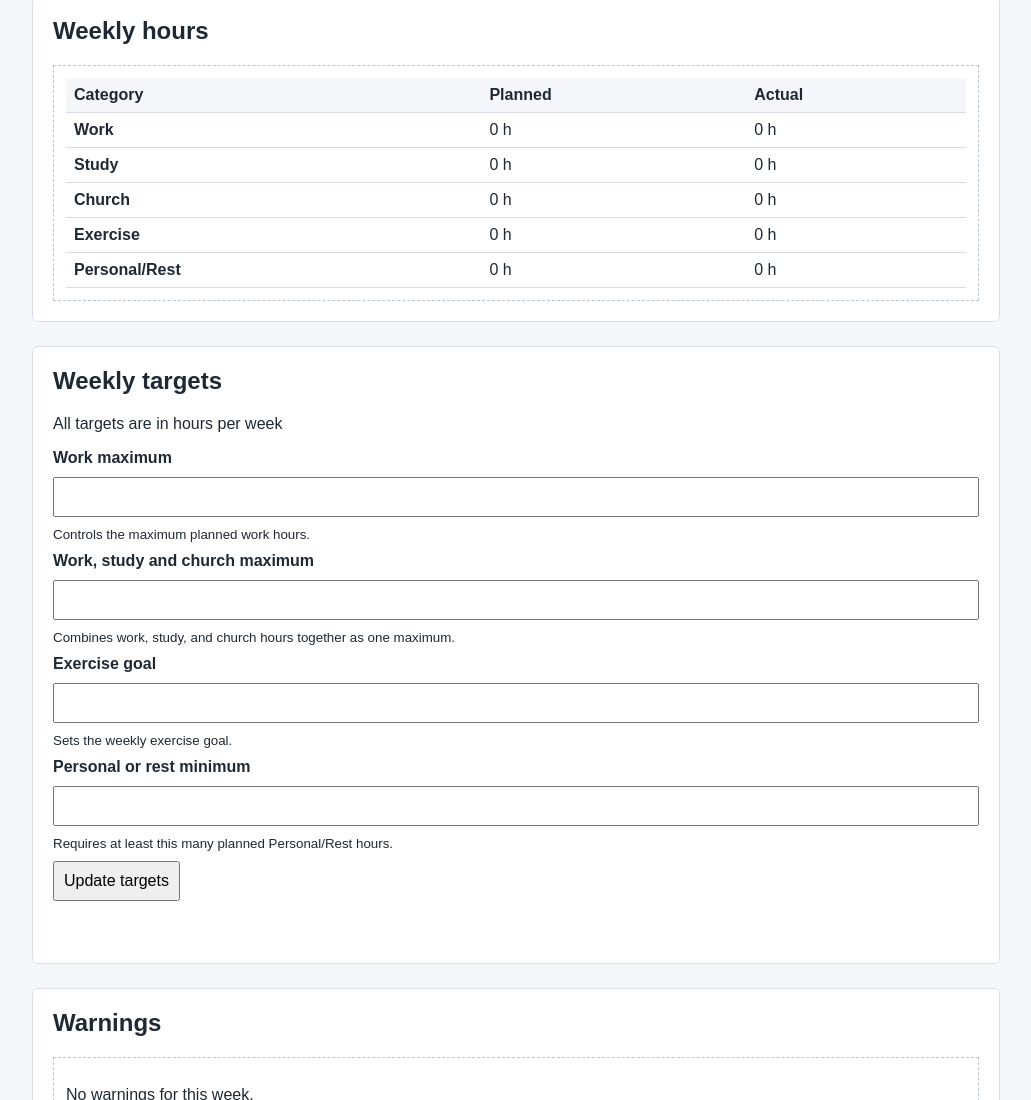
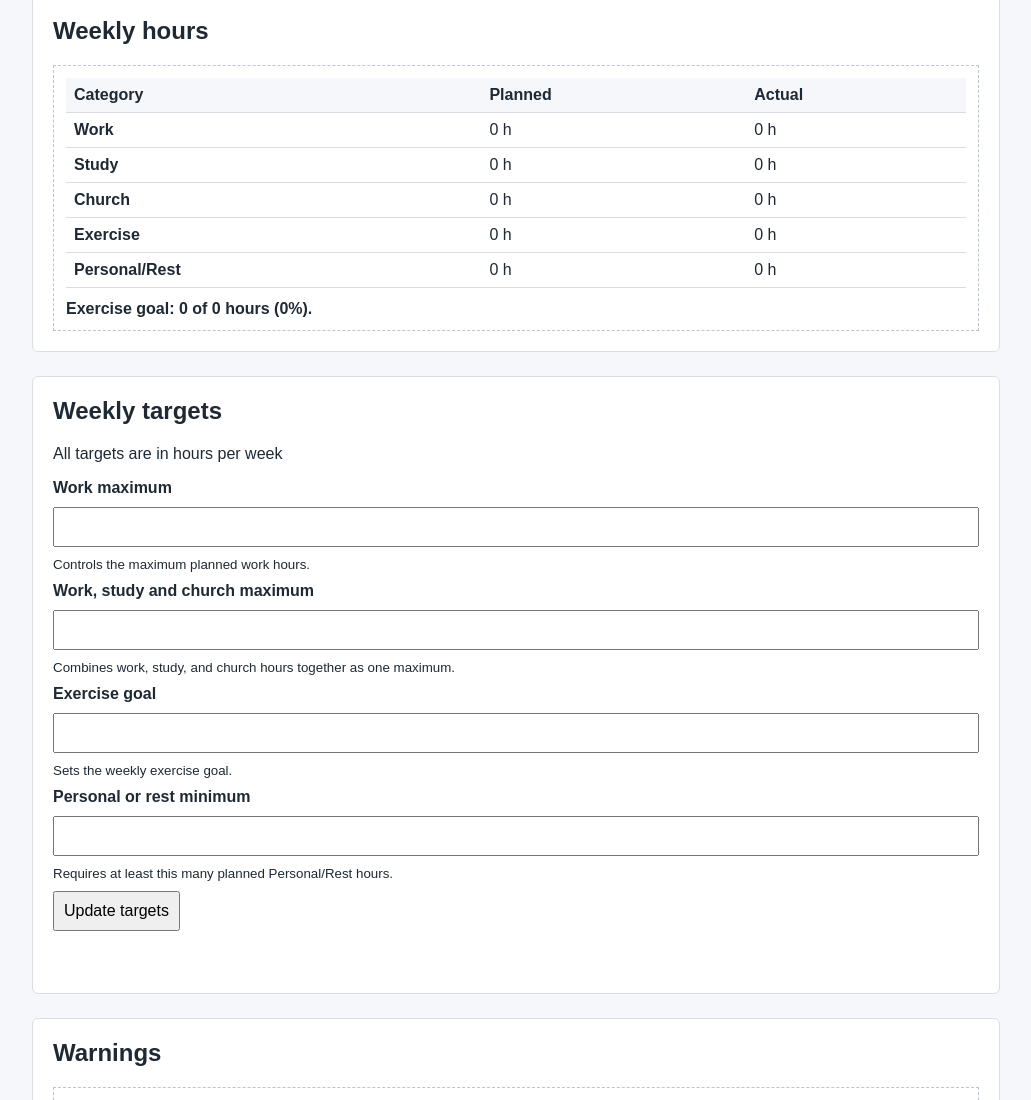
Before and after one commit to Abby-gal/Agent_use_template_flashcards, a plain HTML site: page index.html in a window 1280 px wide. Shown: the part 1221-2321 px from the top of the page, without its empty margins (124-1155 px from the left). Drawn offline with Linux system fonts and the light colour scheme.

Commit message:
updated weekly timetable layout

```diff
--- a/script.js
+++ b/script.js
@@ -125,6 +125,7 @@ function handleTargetsSubmit(event) {
     document.getElementById("exercise-goal").value = targets.exerciseGoal;
     document.getElementById("rest-minimum").value = targets.restMinimum;
     document.getElementById("targets-message").textContent = "Targets saved";
+    renderHoursSummary();
     renderWarnings();
 }
 
@@ -513,6 +514,35 @@ function renderHoursSummary() {
     });
     table.appendChild(tableBody);
     summary.appendChild(table);
+    renderExerciseProgress(monday, sunday);
+}
+
+// Show exercise progress for the selected week.
+function renderExerciseProgress(monday, sunday) {
+    const summary = document.getElementById("hours-summary");
+    const targets = JSON.parse(localStorage.getItem("lifeBalanceTargets") || "{}");
+    const activities = JSON.parse(localStorage.getItem("lifeBalanceActivities") || "[]");
+    let actualMinutes = 0;
+
+    activities.forEach(function(activity) {
+        if (activity.category === "exercise" && activity.date >= dateToString(monday) &&
+            activity.date <= dateToString(sunday) && activity.actualStart && activity.actualEnd) {
+            actualMinutes += timeToMinutes(activity.actualEnd) - timeToMinutes(activity.actualStart);
+        }
+    });
+
+    const actualHours = actualMinutes / 60;
+    const goalHours = targets.exerciseGoal === undefined || targets.exerciseGoal === "" ? 0 : Number(targets.exerciseGoal);
+    let percentage = 0;
+    if (goalHours > 0) {
+        percentage = Math.round((actualHours / goalHours) * 100);
+    }
+
+    const progress = document.createElement("p");
+    progress.className = "exercise-progress";
+    progress.textContent = "Exercise goal: " + Number(actualHours.toFixed(2)) + " of " +
+        Number(goalHours) + " hours (" + percentage + "%).";
+    summary.appendChild(progress);
 }
 
 // Render one day's activities inside the weekly timetable.
--- a/style.css
+++ b/style.css
@@ -82,7 +82,7 @@ button {
 
 #timetable {
     display: grid;
-    grid-template-columns: repeat(7, minmax(120px, 1fr));
+    grid-template-columns: repeat(7, 160px);
     gap: 8px;
     overflow-x: auto;
 }
@@ -197,3 +197,8 @@ button {
     margin-top: 4px;
     color: #3a4a5a;
 }
+
+.exercise-progress {
+    margin: 12px 0 0;
+    font-weight: bold;
+}
```
